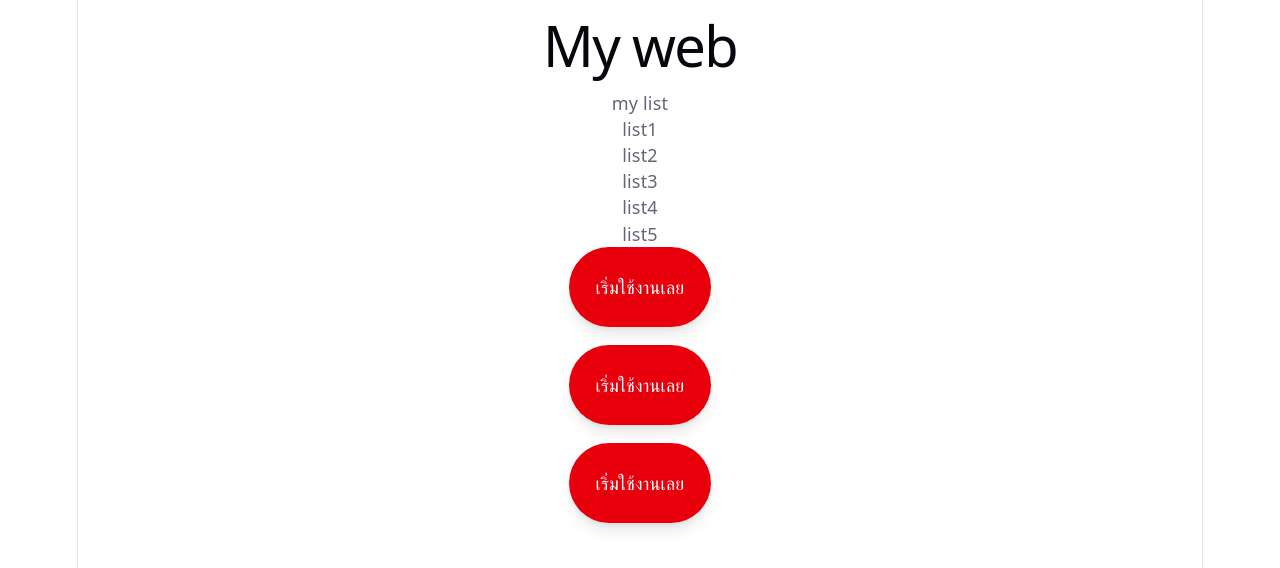
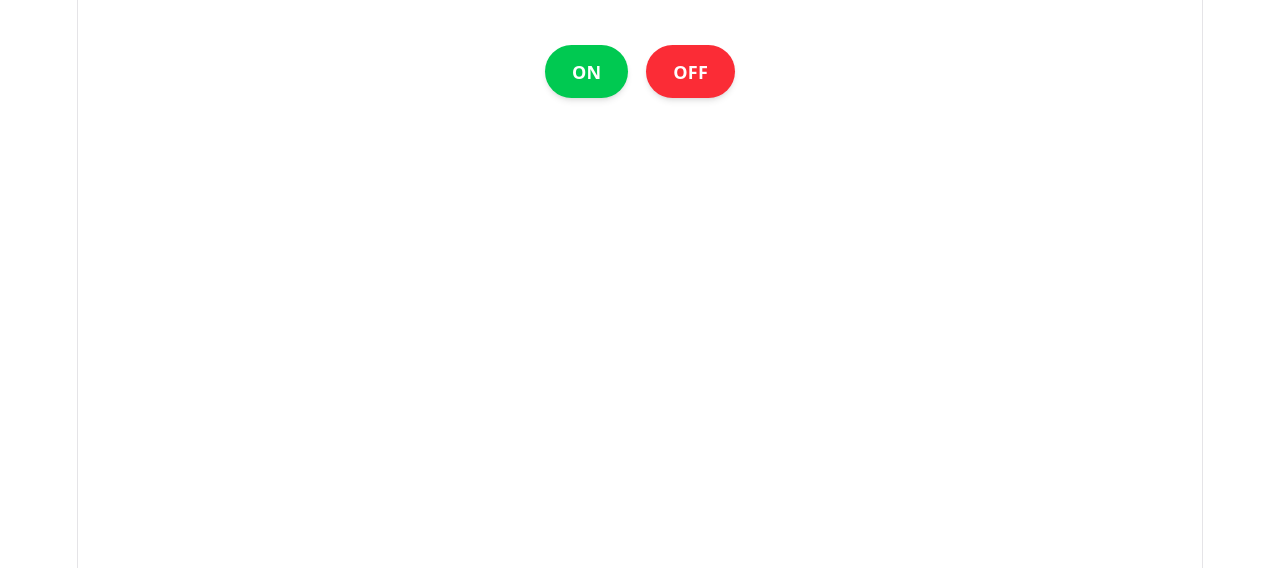
Before and after one commit to bonuz1114-dot/my-react-app, a React (Vite) app: page / in a window 1280 px wide. Shown: the top 568 px of the page. Built offline with nearby package versions, Linux system fonts and the light colour scheme.

Commit message:
turn ON-OFF LED

```diff
--- a/package.json
+++ b/package.json
@@ -11,6 +11,7 @@
   },
   "dependencies": {
     "@tailwindcss/vite": "^4.2.2",
+    "axios": "^1.15.0",
     "react": "^19.2.4",
     "react-dom": "^19.2.4",
     "tailwindcss": "^4.2.2"
--- a/src/App.jsx
+++ b/src/App.jsx
@@ -1,11 +1,10 @@
-import Header from "./Component/Header";
-import DashboardButton from "./Component/Button";
+//import DashboardButton from "./Component/Button";
+import UserList from "./Component/myAxios";
 
 function App() {
   return (
     <>
-      <Header />
-      <DashboardButton ></DashboardButton>
+    <UserList></UserList>
     </>
   );
 }
--- a/src/Component/Button.jsx
+++ b/src/Component/Button.jsx
@@ -1,12 +1,15 @@
 import { useState } from 'react'
 import './Button.css'
-
+//my first vim
 const DashboardButton = () => {
   const [pressed, setPressed] = useState(false)
   const [count, setCount] = useState(0)
   return (
     <>
     <div className='flex flex-col items-center gap-4 w-full'>
+      <button className="bg-red-600 hover:bg-amber-500 active:bg-amber-500 text-white font-medium py-6 px-6 rounded-full shadow-lg transition hover:scale-95 active:scale-95">
+        เริ่มใช้งานเลยได้เลย
+      </button>
       <button className="bg-red-600 hover:bg-amber-500 active:bg-amber-500 text-white font-medium py-6 px-6 rounded-full shadow-lg transition hover:scale-95 active:scale-95">
         เริ่มใช้งานเลย
       </button>
@@ -16,7 +19,6 @@ const DashboardButton = () => {
       <button className="bg-red-600 hover:bg-amber-500 active:bg-amber-500 text-white font-medium py-6 px-6 rounded-full shadow-lg transition hover:scale-95 active:scale-95">
         เริ่มใช้งานเลย
       </button>
-
     </div>
     </>
   );
--- /dev/null
+++ b/src/Component/myAxios.jsx
@@ -0,0 +1,38 @@
+import React from 'react';
+import axios from 'axios';
+
+function UserList() {
+  const controlLED = async (command) => {
+    try {
+      // ระบุ Content-Type เป็น text/plain เพื่อให้ server.arg("plain") ใน Arduino รับค่าได้แน่นอน
+      const res = await axios.post(`http://192.168.1.174/control`,
+        { cmd: command },
+        { headers: { 'Content-Type': 'text/plain' } }
+      );
+
+      console.log("ตอบกลับจากหุ่นยนต์:", res.data.status);
+    } catch (err) {
+      console.error("เชื่อมต่อหุ่นยนต์ไม่ได้! ตรวจสอบ WiFi หรือ IP บอร์ด");
+    }
+  };
+
+  return (
+    <div className="flex gap-4 p-10 justify-center">
+      <button
+        onClick={() => controlLED('on')}
+        className='bg-green-500 active:scale-95 px-6 py-3 rounded-full text-white font-bold shadow-md'
+      >
+        ON
+      </button>
+
+      <button
+        onClick={() => controlLED('off')}
+        className='bg-red-500 active:scale-95 px-6 py-3 rounded-full text-white font-bold shadow-md'
+      >
+        OFF
+      </button>
+    </div>
+  );
+}
+
+export default UserList;
```
Also changed, not shown: 1 other file (tests, documents, lock files or other folders).
